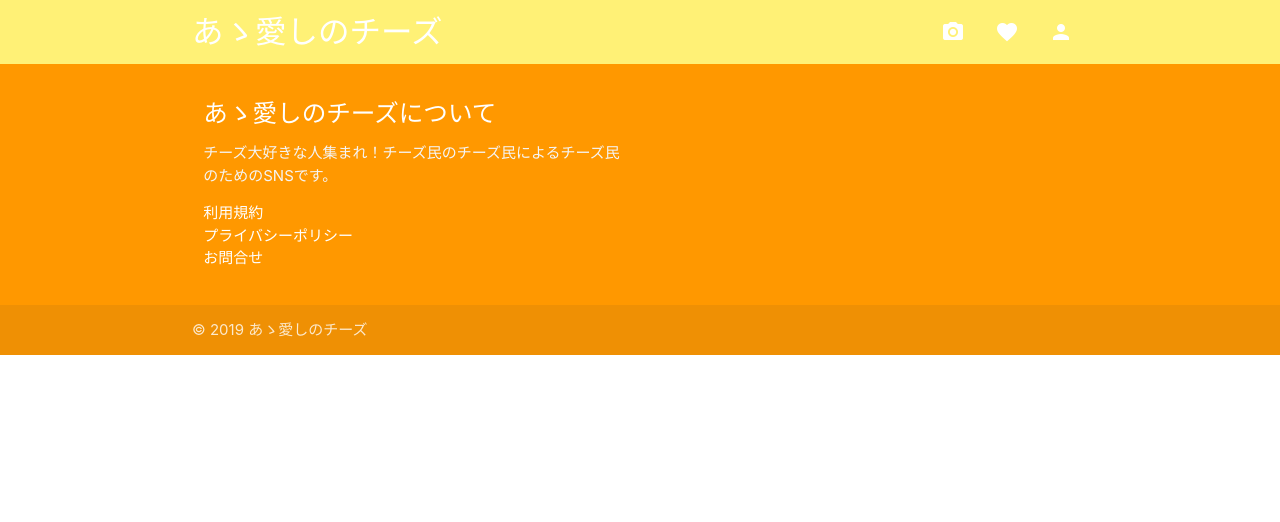
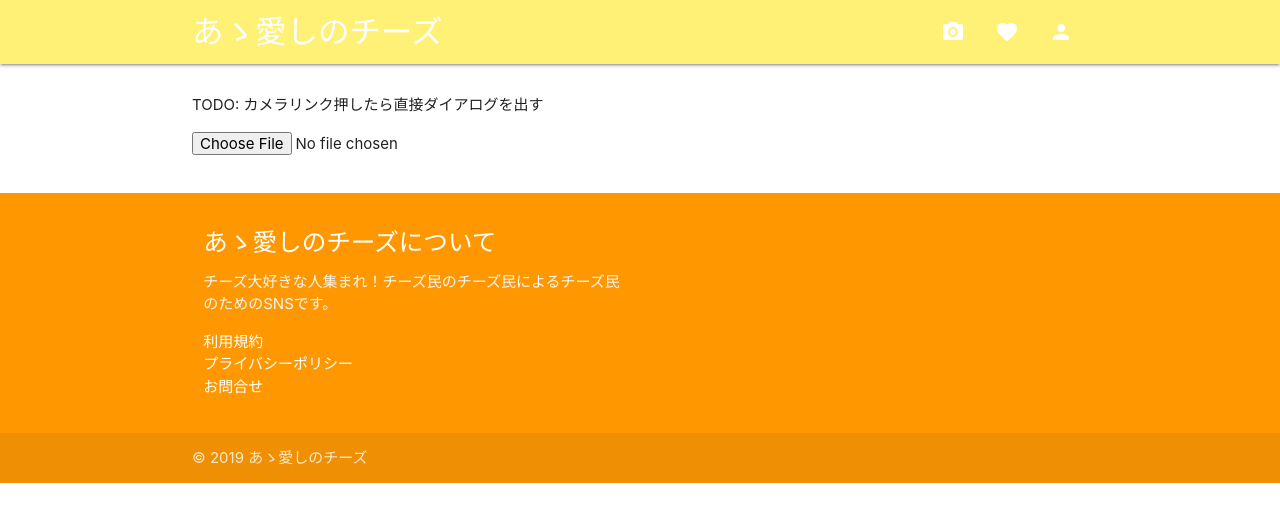
Before and after one commit to pink-elephant2/cheese-sns, an Angular app: page /create in a window 1280 px wide. Before the commit this address led to /. Shown: the top 522 px of the page. Built offline with nearby package versions, Linux system fonts and the light colour scheme.

Commit message:
画像投稿

```diff
--- a/src/app/app-routing.module.ts
+++ b/src/app/app-routing.module.ts
@@ -4,11 +4,13 @@ import { Routes, RouterModule } from '@angular/router';
 import { TopComponent } from './top/top.component';
 import { LoginComponent } from './login/login.component';
 import { AccountComponent } from './account/account.component';
+import { CreateComponent } from './create/create.component';
 
 const routes: Routes = [
   { path: '', component: TopComponent },
   { path: 'login', component: LoginComponent },
-  { path: 'account', component: AccountComponent }
+  { path: 'account', component: AccountComponent },
+  { path: 'create', component: CreateComponent }
 ];
 
 @NgModule({
--- a/src/app/app.module.ts
+++ b/src/app/app.module.ts
@@ -6,6 +6,7 @@ import { AppRoutingModule } from './app-routing.module';
 import { TopModule } from './top/top.module';
 import { LoginModule } from './login/login.module';
 import { AccountModule } from './account/account.module';
+import { CreateModule } from './create/create.module';
 import { HeaderModule } from './shared/component/header/header.module';
 import { FooterModule } from './shared/component/footer/footer.module';
 
@@ -19,6 +20,7 @@ import { FooterModule } from './shared/component/footer/footer.module';
     TopModule,
     LoginModule,
     AccountModule,
+    CreateModule,
     HeaderModule,
     FooterModule
   ],
--- /dev/null
+++ b/src/app/create/create.component.html
@@ -0,0 +1,9 @@
+<section class="section">
+  <p>TODO: カメラリンク押したら直接ダイアログを出す</p>
+
+  <form>
+    <input id="upfile" name="upfile" type="file" #fl accept="image/*" (change)="onchange(fl.files)" />
+  </form>
+
+  <img src="{{blobUrl}}">
+</section>
--- /dev/null
+++ b/src/app/create/create.component.ts
@@ -0,0 +1,43 @@
+import { Component, OnInit } from '@angular/core';
+
+@Component({
+  selector: 'app-create',
+  templateUrl: './create.component.html',
+  styleUrls: ['./create.component.scss']
+})
+export class CreateComponent implements OnInit {
+
+  blobUrl: string;
+
+  constructor() { }
+
+  ngOnInit() {
+  }
+
+  onchange(files: FileList) {
+    // ファイルが指定されていなければ
+    if (files.length <= 0) {
+      return;
+    }
+
+    console.log(files[0]);
+
+    this.blobUrl = window.URL.createObjectURL(files[0]);
+
+    console.log(this.blobUrl);
+
+
+    // // ［3］ファイルを取得
+    // let f = files.item[0];
+    // // ［4］ファイルをセット
+    // let data = new FormData();
+    // data.append('upfile', f, f.name);
+
+    // ［5］サーバーに送信
+    // this.http.post('app/upload.php', data)
+    //   .subscribe(
+    //     data => console.log(data),
+    //     error => console.log(error)
+    //   );
+  }
+}
--- a/src/app/shared/component/header/header.component.html
+++ b/src/app/shared/component/header/header.component.html
@@ -2,13 +2,13 @@
   <nav class="yellow lighten-2" role="navigation">
     <div class="nav-wrapper container"><a id="logo-container" routerLink="/" class="brand-logo">あゝ愛しのチーズ</a>
       <ul class="right hide-on-med-and-down">
-        <li><a href="#"><i class="material-icons">photo_camera</i></a></li>
+        <li><a routerLink="create"><i class="material-icons">photo_camera</i></a></li>
         <li><a href="#"><i class="material-icons">favorite</i></a></li>
         <li><a routerLink="account"><i class="material-icons">person</i></a></li>
       </ul>
 
       <ul id="nav-mobile" class="sidenav">
-        <li><a href="#"><i class="material-icons">photo_camera</i>投稿</a></li>
+        <li><a routerLink="create"><i class="material-icons">photo_camera</i>投稿</a></li>
         <li><a href="#"><i class="material-icons">favorite</i>お気に入り</a></li>
         <li><a routerLink="account"><i class="material-icons">person</i>アカウント</a></li>
         <li><a href="#" class="red-text"><i class="material-icons">exit_to_app</i>ログアウト</a></li>
```
Also changed, not shown: src/app/create/create.module.ts (added, +12 -0 lines), src/app/create/create.component.scss (added), 1 other file (tests, documents, lock files or other folders).
